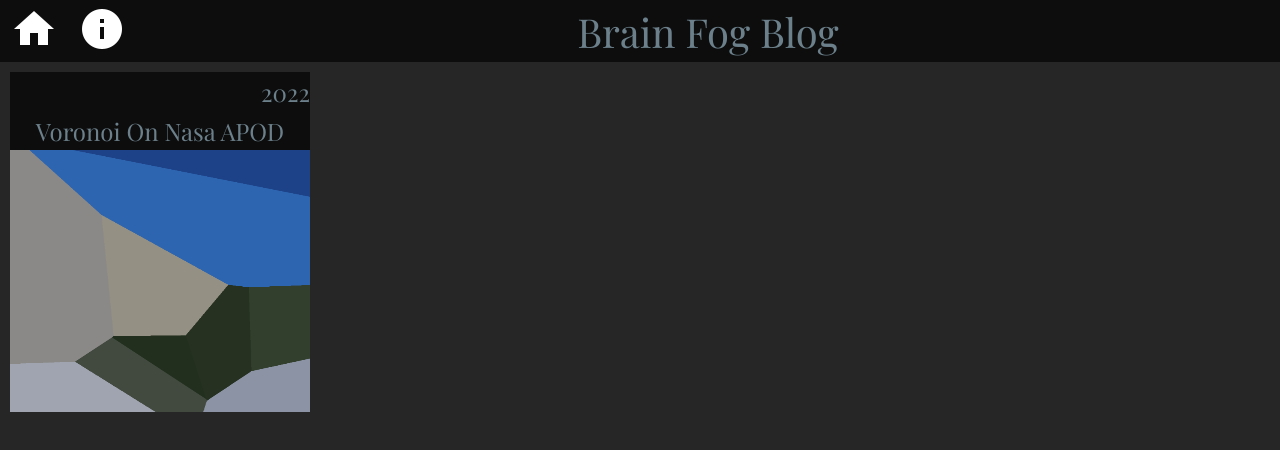
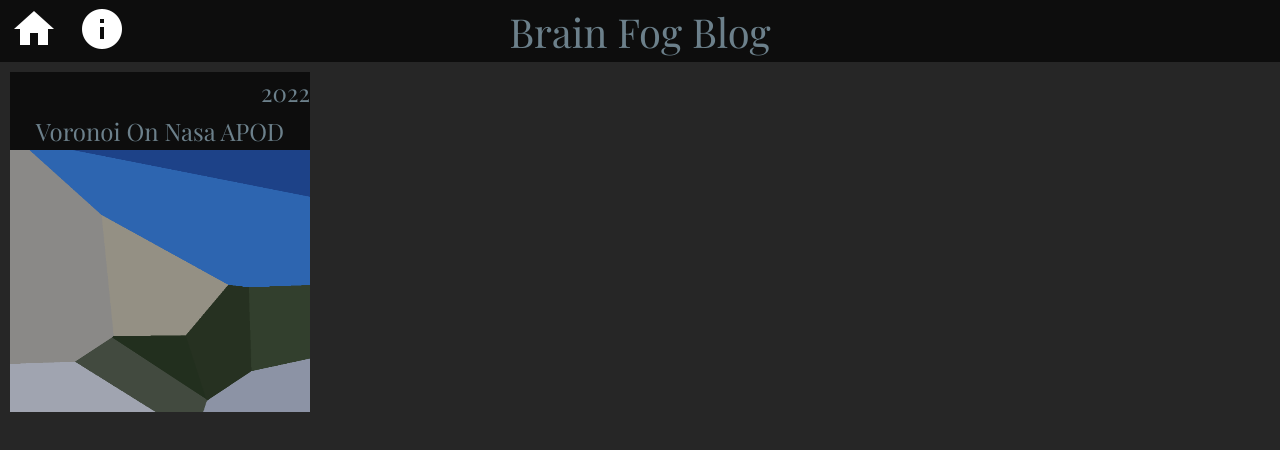
Before and after one commit to DanieleCampagnoli/brainfog, an Angular app in the folder sources/angular-brainfog/: page /posts in a window 1280 px wide. Shown: the top 450 px of the page. Built offline with nearby package versions, Linux system fonts and the light colour scheme.

Commit message:
fixed the navigation bar alignment
fixed the navigation bar alignment

```diff
--- a/sources/angular-brainfog/src/app/nasa-apod-voronoi/nasa-apod-voronoi.component.html
+++ b/sources/angular-brainfog/src/app/nasa-apod-voronoi/nasa-apod-voronoi.component.html
@@ -6,7 +6,6 @@
     </div>
     <div class="post__content font__body ">
       <p>The page generates a voronoi diagram starting from an image downloaded from the NASA Astronomy Picture of the Day.</p>
-      <a href="https://www.html.it/">HTML.it</a>.
     </div>
    </div>
    <div class="post__interactive-content">
--- a/sources/angular-brainfog/src/app/navigation-bar-main/navigation-bar-main.component.css
+++ b/sources/angular-brainfog/src/app/navigation-bar-main/navigation-bar-main.component.css
@@ -1,7 +1,8 @@
 
 .navigationBarContainer{
   display: grid;
-  grid-template-columns: [first-column] auto [second-column] auto;
+  grid-template-columns: [first-column] auto;
+  grid-template-rows: [first-row] auto;
   justify-items: start;
   align-items: center;
 }
@@ -9,6 +10,8 @@
 .navigationBarContainer__navigationLinkContainer {
   grid-column-start: first-column;
   grid-column-end: first-column;
+  grid-row: first-row;
+  justify-self: start;
 }
 
 .navigationBarContainer__navigationLinkContainer > * {
@@ -19,6 +22,8 @@
 }
 
 .navigationBarContainer__titleContainer {
-  grid-column-start: second-column;
-  grid-column-end: second-column;
+  grid-column-start: first-column;
+  grid-column-end: first-column;
+  grid-row: first-row;
+  justify-self: center;
 }
--- a/sources/angular-brainfog/src/app/navigation-bar-main/navigation-bar-main.component.html
+++ b/sources/angular-brainfog/src/app/navigation-bar-main/navigation-bar-main.component.html
@@ -3,7 +3,7 @@
       <img src="/assets/icons/home_white_24dp.png" (click)="homeClicked();"/>
       <img src="/assets/icons/info_white_24dp.png"/>
     </div>
-    <div class="navigationBarContainer__titleContainer font__heading--large font--dark">
-      Brain Fog Blog
+    <div class="navigationBarContainer__titleContainer font__heading--large font--dark" >
+       Brain Fog Blog
     </div>
 </div>
```
